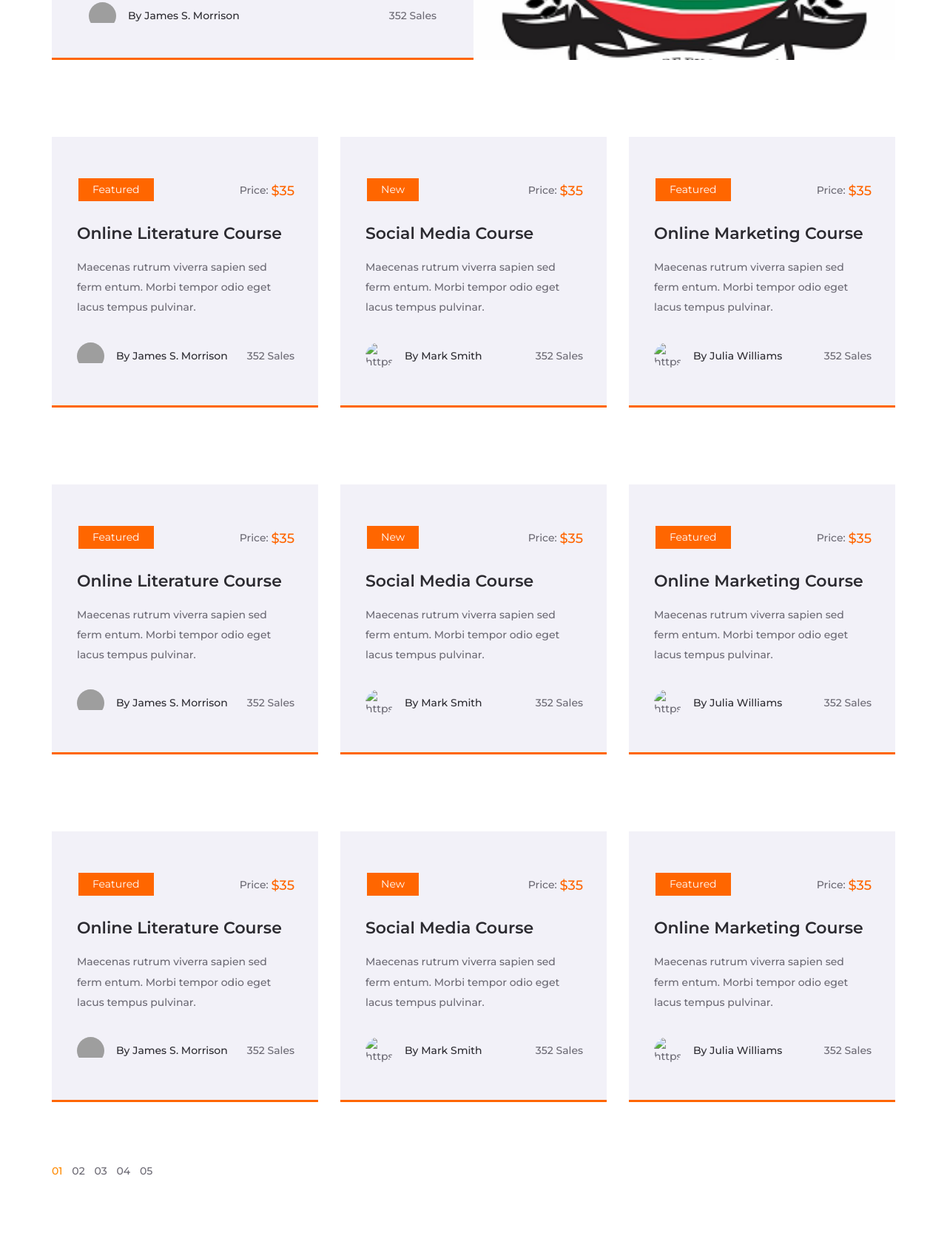
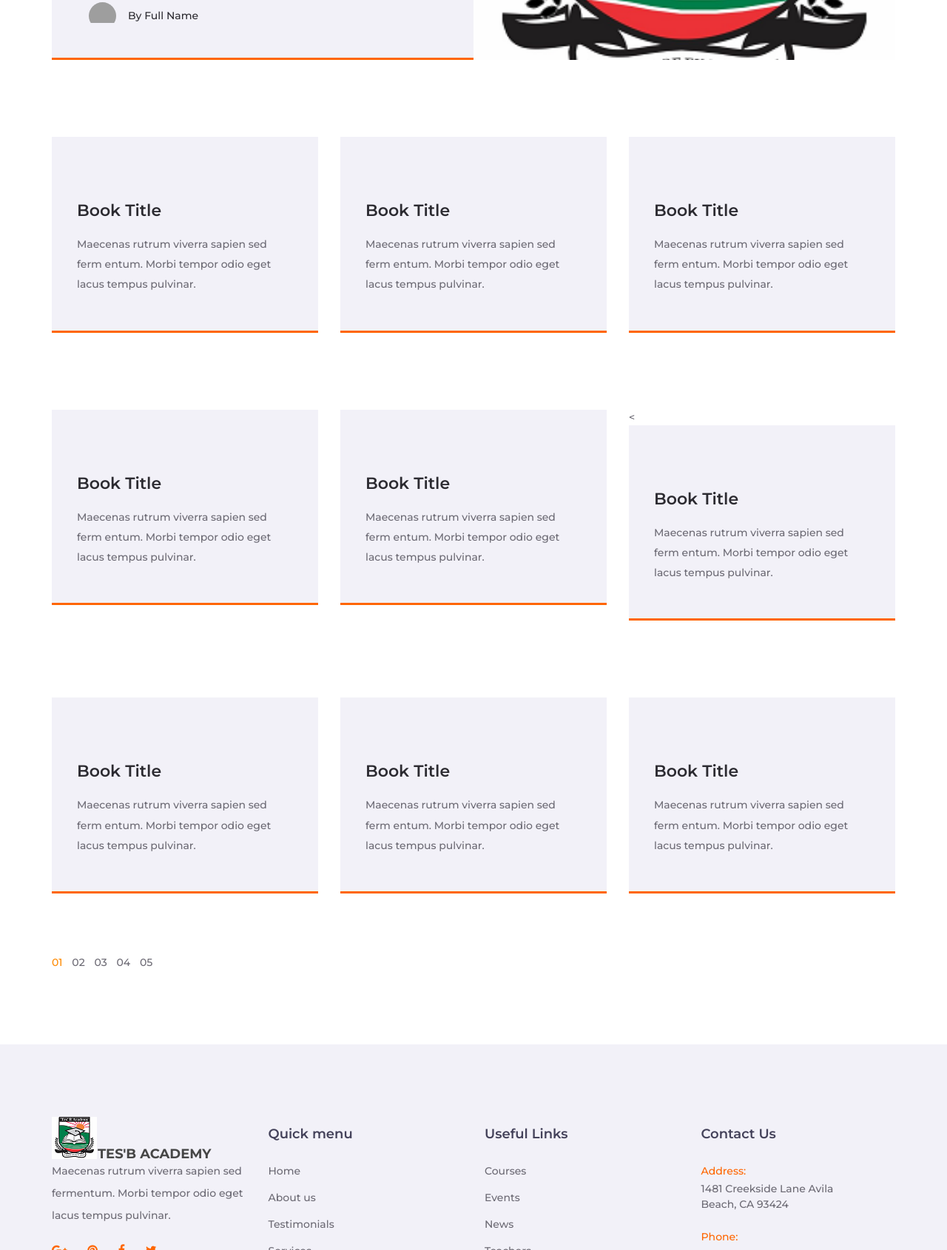
Before and after one commit to Katorazua/tesbacademy, a plain HTML site: page courses.html in a window 1280 px wide. Shown: the part 1253-2943 px from the top of the page at 74% size. Drawn offline with Linux system fonts and the light colour scheme; grey boxes are pictures that could not be loaded.

Commit message:
update on courses file

```diff
--- a/courses.html
+++ b/courses.html
@@ -197,8 +197,7 @@
 						<div class="featured_text">Maecenas rutrum viverra sapien sed fermentum. Morbi tempor odio eget lacus tempus pulvinar. Donec vehicula efficitur nibh, in pretium nulla interdum lacus vehicula efficitur nibh, in pretiumvehicula efficitur nibh, in pretium tempus non.</div>
 						<div class="featured_footer d-flex align-items-center justify-content-start">
 							<div class="featured_author_image"><img src="images/featured_author.jpg" alt=""></div>
-							<div class="featured_author_name">By <a href="#">James S. Morrison</a></div>
-							<div class="featured_sales ml-auto"><span>352</span> Sales</div>
+							<div class="featured_author_name">By <a href="#">Full Name</a></div>
 						</div>
 					</div>
 				</div>
@@ -214,17 +213,8 @@
 					<div class="course">
 						<div class="course_image"><img src="images/course_1.jpg" alt=""></div>
 						<div class="course_body">
-							<div class="course_header d-flex flex-row align-items-center justify-content-start">
-								<div class="course_tag"><a href="#">Featured</a></div>
-								<div class="course_price ml-auto">Price: <span>$35</span></div>
-							</div>
-							<div class="course_title"><h3><a href="courses.html">Online Literature Course</a></h3></div>
+							<div class="course_title"><h3><a href="courses.html">Book Title</a></h3></div>
 							<div class="course_text">Maecenas rutrum viverra sapien sed ferm entum. Morbi tempor odio eget lacus tempus pulvinar.</div>
-							<div class="course_footer d-flex align-items-center justify-content-start">
-								<div class="course_author_image"><img src="images/featured_author.jpg" alt="https://unsplash.com/@anthonytran"></div>
-								<div class="course_author_name">By <a href="#">James S. Morrison</a></div>
-								<div class="course_sales ml-auto"><span>352</span> Sales</div>
-							</div>
 						</div>
 					</div>
 				</div>
@@ -234,17 +224,8 @@
 					<div class="course">
 						<div class="course_image"><img src="images/course_2.jpg" alt=""></div>
 						<div class="course_body">
-							<div class="course_header d-flex flex-row align-items-center justify-content-start">
-								<div class="course_tag"><a href="#">New</a></div>
-								<div class="course_price ml-auto">Price: <span>$35</span></div>
-							</div>
-							<div class="course_title"><h3><a href="courses.html">Social Media Course</a></h3></div>
+							<div class="course_title"><h3><a href="courses.html">Book Title</a></h3></div>
 							<div class="course_text">Maecenas rutrum viverra sapien sed ferm entum. Morbi tempor odio eget lacus tempus pulvinar.</div>
-							<div class="course_footer d-flex align-items-center justify-content-start">
-								<div class="course_author_image"><img src="images/course_author_2.jpg" alt="https://unsplash.com/@anthonytran"></div>
-								<div class="course_author_name">By <a href="#">Mark Smith</a></div>
-								<div class="course_sales ml-auto"><span>352</span> Sales</div>
-							</div>
 						</div>
 					</div>
 				</div>
@@ -254,17 +235,8 @@
 					<div class="course">
 						<div class="course_image"><img src="images/course_3.jpg" alt=""></div>
 						<div class="course_body">
-							<div class="course_header d-flex flex-row align-items-center justify-content-start">
-								<div class="course_tag"><a href="#">Featured</a></div>
-								<div class="course_price ml-auto">Price: <span>$35</span></div>
-							</div>
-							<div class="course_title"><h3><a href="courses.html">Online Marketing Course</a></h3></div>
+							<div class="course_title"><h3><a href="courses.html">Book Title</a></h3></div>
 							<div class="course_text">Maecenas rutrum viverra sapien sed ferm entum. Morbi tempor odio eget lacus tempus pulvinar.</div>
-							<div class="course_footer d-flex align-items-center justify-content-start">
-								<div class="course_author_image"><img src="images/course_author_3.jpg" alt="https://unsplash.com/@anthonytran"></div>
-								<div class="course_author_name">By <a href="#">Julia Williams</a></div>
-								<div class="course_sales ml-auto"><span>352</span> Sales</div>
-							</div>
 						</div>
 					</div>
 				</div>
@@ -274,17 +246,8 @@
 					<div class="course">
 						<div class="course_image"><img src="images/course_4.jpg" alt=""></div>
 						<div class="course_body">
-							<div class="course_header d-flex flex-row align-items-center justify-content-start">
-								<div class="course_tag"><a href="#">Featured</a></div>
-								<div class="course_price ml-auto">Price: <span>$35</span></div>
-							</div>
-							<div class="course_title"><h3><a href="courses.html">Online Literature Course</a></h3></div>
+							<div class="course_title"><h3><a href="courses.html">Book Title</a></h3></div>
 							<div class="course_text">Maecenas rutrum viverra sapien sed ferm entum. Morbi tempor odio eget lacus tempus pulvinar.</div>
-							<div class="course_footer d-flex align-items-center justify-content-start">
-								<div class="course_author_image"><img src="images/featured_author.jpg" alt="https://unsplash.com/@anthonytran"></div>
-								<div class="course_author_name">By <a href="#">James S. Morrison</a></div>
-								<div class="course_sales ml-auto"><span>352</span> Sales</div>
-							</div>
 						</div>
 					</div>
 				</div>
@@ -294,17 +257,8 @@
 					<div class="course">
 						<div class="course_image"><img src="images/course_5.jpg" alt=""></div>
 						<div class="course_body">
-							<div class="course_header d-flex flex-row align-items-center justify-content-start">
-								<div class="course_tag"><a href="#">New</a></div>
-								<div class="course_price ml-auto">Price: <span>$35</span></div>
-							</div>
-							<div class="course_title"><h3><a href="courses.html">Social Media Course</a></h3></div>
+							<div class="course_title"><h3><a href="courses.html">Book Title</a></h3></div>
 							<div class="course_text">Maecenas rutrum viverra sapien sed ferm entum. Morbi tempor odio eget lacus tempus pulvinar.</div>
-							<div class="course_footer d-flex align-items-center justify-content-start">
-								<div class="course_author_image"><img src="images/course_author_2.jpg" alt="https://unsplash.com/@anthonytran"></div>
-								<div class="course_author_name">By <a href="#">Mark Smith</a></div>
-								<div class="course_sales ml-auto"><span>352</span> Sales</div>
-							</div>
 						</div>
 					</div>
 				</div>
@@ -313,18 +267,9 @@
 				<div class="col-lg-4 col-md-6">
 					<div class="course">
 						<div class="course_image"><img src="images/course_6.jpg" alt=""></div>
-						<div class="course_body">
-							<div class="course_header d-flex flex-row align-items-center justify-content-start">
-								<div class="course_tag"><a href="#">Featured</a></div>
-								<div class="course_price ml-auto">Price: <span>$35</span></div>
-							</div>
-							<div class="course_title"><h3><a href="courses.html">Online Marketing Course</a></h3></div>
+						<<div class="course_body">
+							<div class="course_title"><h3><a href="courses.html">Book Title</a></h3></div>
 							<div class="course_text">Maecenas rutrum viverra sapien sed ferm entum. Morbi tempor odio eget lacus tempus pulvinar.</div>
-							<div class="course_footer d-flex align-items-center justify-content-start">
-								<div class="course_author_image"><img src="images/course_author_3.jpg" alt="https://unsplash.com/@anthonytran"></div>
-								<div class="course_author_name">By <a href="#">Julia Williams</a></div>
-								<div class="course_sales ml-auto"><span>352</span> Sales</div>
-							</div>
 						</div>
 					</div>
 				</div>
@@ -334,17 +279,8 @@
 					<div class="course">
 						<div class="course_image"><img src="images/course_7.jpg" alt=""></div>
 						<div class="course_body">
-							<div class="course_header d-flex flex-row align-items-center justify-content-start">
-								<div class="course_tag"><a href="#">Featured</a></div>
-								<div class="course_price ml-auto">Price: <span>$35</span></div>
-							</div>
-							<div class="course_title"><h3><a href="courses.html">Online Literature Course</a></h3></div>
+							<div class="course_title"><h3><a href="courses.html">Book Title</a></h3></div>
 							<div class="course_text">Maecenas rutrum viverra sapien sed ferm entum. Morbi tempor odio eget lacus tempus pulvinar.</div>
-							<div class="course_footer d-flex align-items-center justify-content-start">
-								<div class="course_author_image"><img src="images/featured_author.jpg" alt="https://unsplash.com/@anthonytran"></div>
-								<div class="course_author_name">By <a href="#">James S. Morrison</a></div>
-								<div class="course_sales ml-auto"><span>352</span> Sales</div>
-							</div>
 						</div>
 					</div>
 				</div>
@@ -354,17 +290,8 @@
 					<div class="course">
 						<div class="course_image"><img src="images/course_8.jpg" alt=""></div>
 						<div class="course_body">
-							<div class="course_header d-flex flex-row align-items-center justify-content-start">
-								<div class="course_tag"><a href="#">New</a></div>
-								<div class="course_price ml-auto">Price: <span>$35</span></div>
-							</div>
-							<div class="course_title"><h3><a href="courses.html">Social Media Course</a></h3></div>
+							<div class="course_title"><h3><a href="courses.html">Book Title</a></h3></div>
 							<div class="course_text">Maecenas rutrum viverra sapien sed ferm entum. Morbi tempor odio eget lacus tempus pulvinar.</div>
-							<div class="course_footer d-flex align-items-center justify-content-start">
-								<div class="course_author_image"><img src="images/course_author_2.jpg" alt="https://unsplash.com/@anthonytran"></div>
-								<div class="course_author_name">By <a href="#">Mark Smith</a></div>
-								<div class="course_sales ml-auto"><span>352</span> Sales</div>
-							</div>
 						</div>
 					</div>
 				</div>
@@ -374,17 +301,8 @@
 					<div class="course">
 						<div class="course_image"><img src="images/course_9.jpg" alt=""></div>
 						<div class="course_body">
-							<div class="course_header d-flex flex-row align-items-center justify-content-start">
-								<div class="course_tag"><a href="#">Featured</a></div>
-								<div class="course_price ml-auto">Price: <span>$35</span></div>
-							</div>
-							<div class="course_title"><h3><a href="courses.html">Online Marketing Course</a></h3></div>
+							<div class="course_title"><h3><a href="courses.html">Book Title</a></h3></div>
 							<div class="course_text">Maecenas rutrum viverra sapien sed ferm entum. Morbi tempor odio eget lacus tempus pulvinar.</div>
-							<div class="course_footer d-flex align-items-center justify-content-start">
-								<div class="course_author_image"><img src="images/course_author_3.jpg" alt="https://unsplash.com/@anthonytran"></div>
-								<div class="course_author_name">By <a href="#">Julia Williams</a></div>
-								<div class="course_sales ml-auto"><span>352</span> Sales</div>
-							</div>
 						</div>
 					</div>
 				</div>
```
